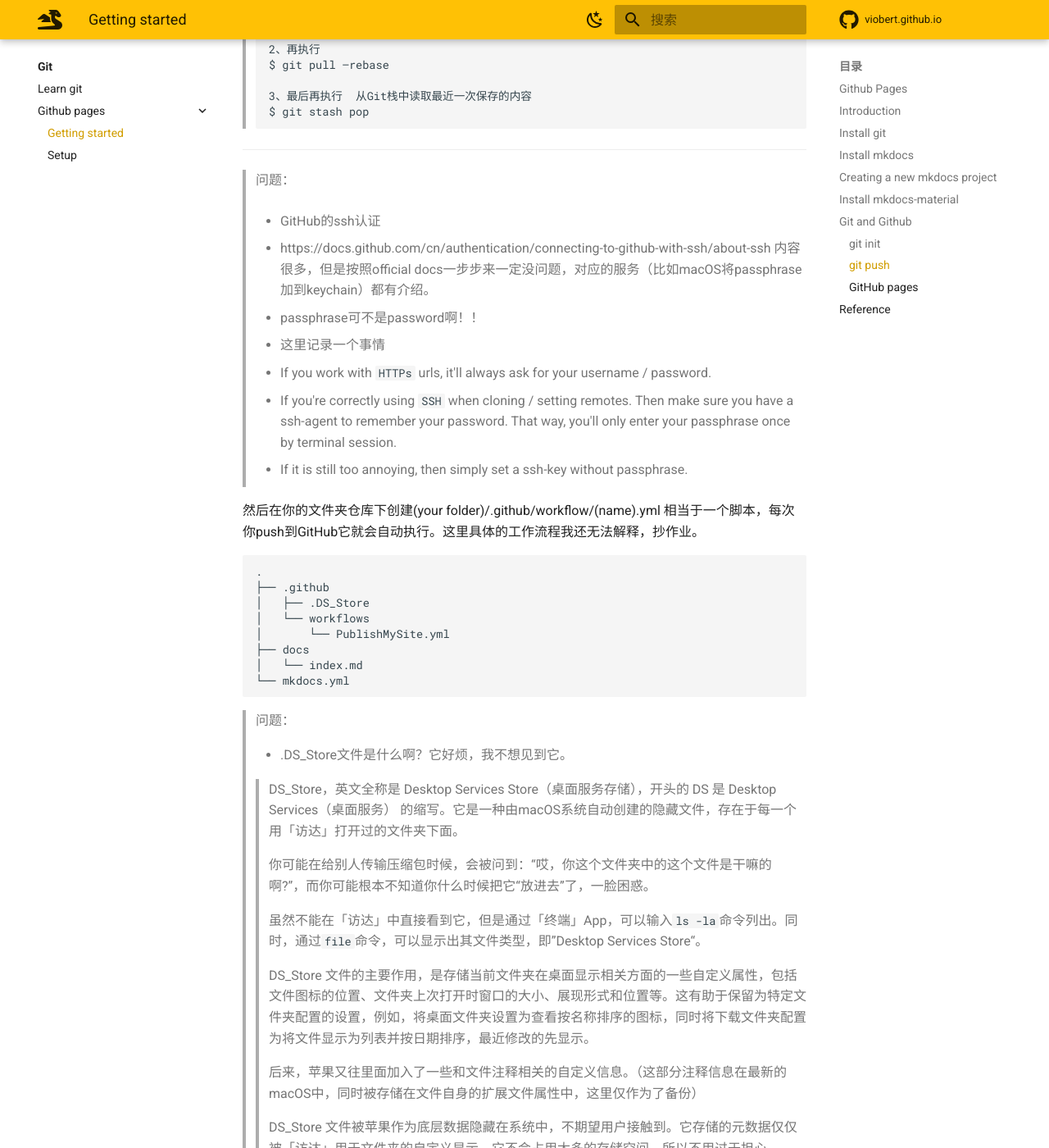
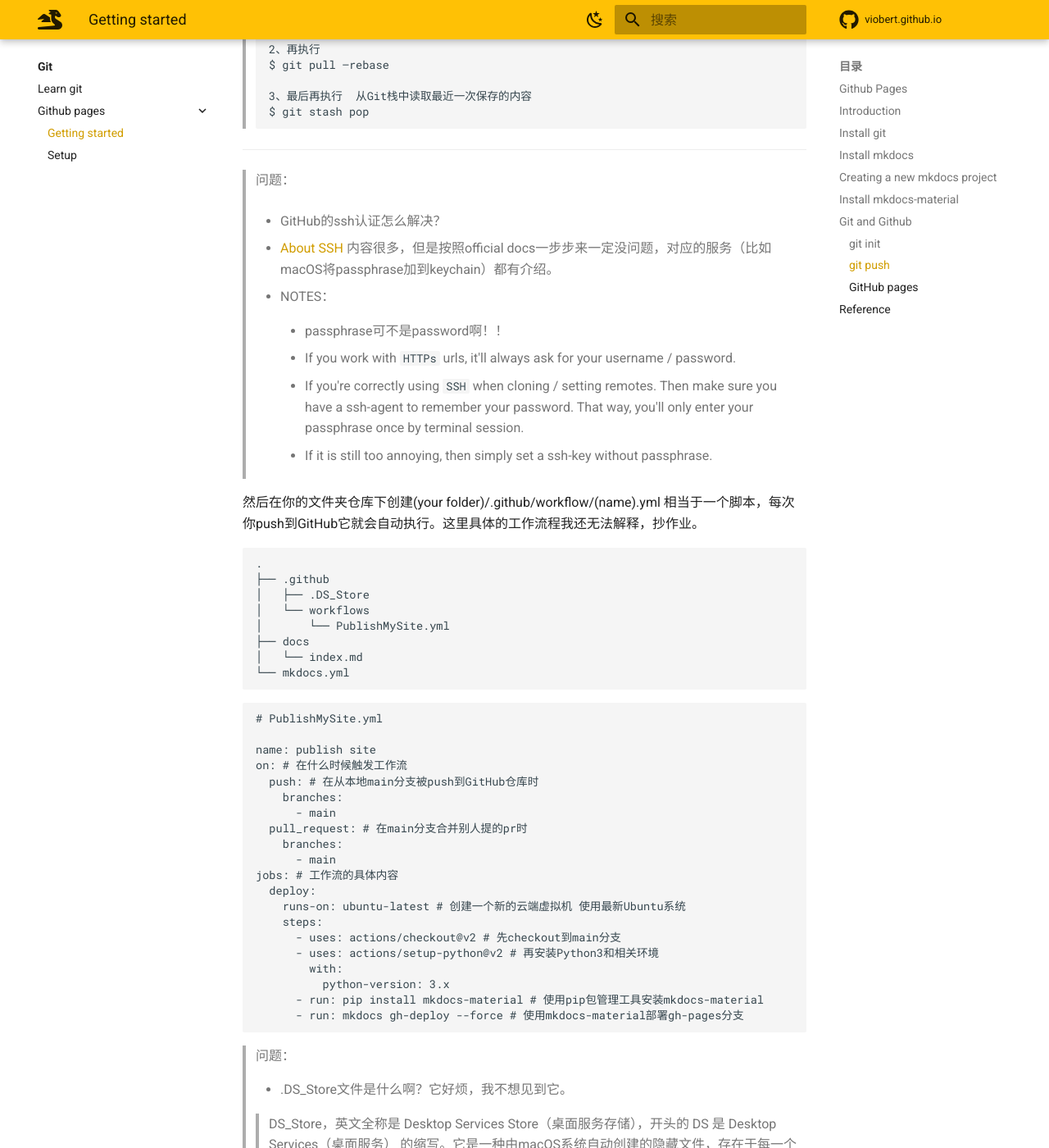
Before and after one commit to viobert/self_impro, an MkDocs documentation site: the page built from docs/GIT/ghPages/getting_started.md, in a window 1280 px wide and 1400 px high, scrolled down 6019 px. Shown: the whole window at 82% size. Built offline with MkDocs 1.6.1 and Material for MkDocs 9.7.7, drawn with Linux system fonts in a browser that asks for light colours; comment, search, counter and statistics services are not loaded; some of the changed text lies outside the part shown.

Commit message:
supplement git_gs

````diff
--- a/docs/GIT/ghPages/getting_started.md
+++ b/docs/GIT/ghPages/getting_started.md
@@ -158,17 +158,17 @@
 
 >问题：
 >
->* GitHub的ssh认证
+>* GitHub的ssh认证怎么解决？
 >
->* https://docs.github.com/cn/authentication/connecting-to-github-with-ssh/about-ssh 内容很多，但是按照official docs一步步来一定没问题，对应的服务（比如macOS将passphrase加到keychain）都有介绍。
->  * passphrase可不是password啊！！
-> * 这里记录一个事情
+>* [About SSH](https://docs.github.com/cn/authentication/connecting-to-github-with-ssh/about-ssh) 内容很多，但是按照official docs一步步来一定没问题，对应的服务（比如macOS将passphrase加到keychain）都有介绍。
+> * NOTES：
+>     * passphrase可不是password啊！！
 >
->  * If you work with `HTTPs` urls, it'll always ask for your username / password.
+>     * If you work with `HTTPs` urls, it'll always ask for your username / password.
 >
-> * If you're correctly using `SSH` when cloning / setting remotes. Then make sure you have a ssh-agent to remember your password. That way, you'll only enter your passphrase once by terminal session.
+>     * If you're correctly using `SSH` when cloning / setting remotes. Then make sure you have a ssh-agent to remember your password. That way, you'll only enter your passphrase once by terminal session.
 >
->  * If it is still too annoying, then simply set a ssh-key without passphrase.
+>     * If it is still too annoying, then simply set a ssh-key without passphrase.
 >
 
 然后在你的文件夹仓库下创建(your folder)/.github/workflow/(name).yml 相当于一个脚本，每次你push到GitHub它就会自动执行。这里具体的工作流程我还无法解释，抄作业。
@@ -184,13 +184,38 @@
 └── mkdocs.yml
 ```
 
+```
+# PublishMySite.yml
+
+name: publish site
+on: # 在什么时候触发工作流
+  push: # 在从本地main分支被push到GitHub仓库时
+    branches:
+      - main
+  pull_request: # 在main分支合并别人提的pr时
+    branches:
+      - main
+jobs: # 工作流的具体内容
+  deploy:
+    runs-on: ubuntu-latest # 创建一个新的云端虚拟机 使用最新Ubuntu系统
+    steps:
+      - uses: actions/checkout@v2 # 先checkout到main分支
+      - uses: actions/setup-python@v2 # 再安装Python3和相关环境
+        with:
+          python-version: 3.x
+      - run: pip install mkdocs-material # 使用pip包管理工具安装mkdocs-material
+      - run: mkdocs gh-deploy --force # 使用mkdocs-material部署gh-pages分支
+```
+
+
+
 > 问题：
 >
 > * .DS_Store文件是什么啊？它好烦，我不想见到它。
 >
 > > DS_Store，英文全称是 Desktop Services Store（桌面服务存储），开头的 DS 是 Desktop Services（桌面服务） 的缩写。它是一种由macOS系统自动创建的隐藏文件，存在于每一个用「访达」打开过的文件夹下面。
 > >
-> > 你可能在给别人传输压缩包时候，会被问到：“哎，你这个文件夹中的这个文件是干嘛的啊?”，而你可能根本不知道你什么时候把它“放进去”了，一脸困惑。
+> > 你可能在给别人传输压缩包时候，会被问到：“哎，你这个文件夹中的这个文件是干嘛的啊?” 而你可能根本不知道你什么时候把它“放进去”了，一脸困惑。
 > >
 > > 虽然不能在「访达」中直接看到它，但是通过「终端」App，可以输入`ls -la`命令列出。同时，通过`file`命令，可以显示出其文件类型，即”Desktop Services Store“。
 > >
@@ -203,7 +228,7 @@
 > * Git仓库管理永久忽略 DS_Store 文件
 >
 > 	```
->	1. 将 . DS_Store 加入全局的 .gitignore 文件（你可能经常在别人的仓库里看见.gitignore文件，感兴趣自己去Google一下吧），执行命令：
+> 	1. 将 . DS_Store 加入全局的 .gitignore 文件（你可能经常在别人的仓库里看见.gitignore文件，感兴趣自己去Google一下吧），执行命令：
 > 	$ echo .DS_Store >> ~/.gitignore_global
 >
 > 	2. 将这个全局的 .gitignore 文件加入Git的全局config文件中，执行命令：
````
Also changed, not shown: other parts of docs/GIT/ghPages/getting_started.md (+14 -0 lines).
